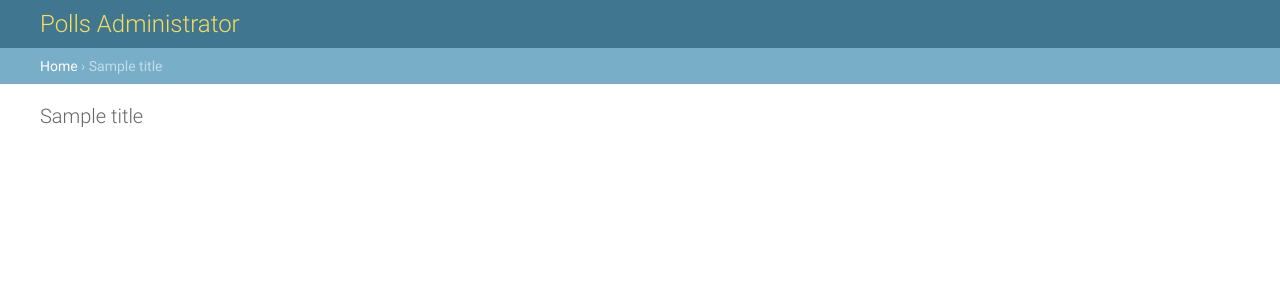
After one commit to vermpy/django_polls, a Django app: template templates/admin/base_site.html in a window 1280 px wide. The commit adds this page. Shown: the top 300 px of the page. Run offline with Django 3.2, Linux system fonts and the light colour scheme; the template is opened without the code that fills it: most values are stand-ins (such as "Sample title", 1, 10 or a date in 2020).

Commit message:
Customized the Django Admin page.

```diff
--- a/mysite/settings.py
+++ b/mysite/settings.py
@@ -41,7 +41,7 @@ ROOT_URLCONF = 'mysite.urls'
 TEMPLATES = [
     {
         'BACKEND': 'django.template.backends.django.DjangoTemplates',
-        'DIRS': [],
+        'DIRS': [os.path.join(BASE_DIR, 'templates')],
         'APP_DIRS': True,
         'OPTIONS': {
             'context_processors': [
--- /dev/null
+++ b/templates/admin/base_site.html
@@ -0,0 +1,9 @@
+{% extends "admin/base.html" %}
+
+{% block title %}{{ title }} | {{ site_title|default:_('Django site admin') }}{% endblock %}
+
+{% block branding %}
+    <h1 id="site-name"><a href="{% url 'admin:index' %}">Polls Administrator</a></h1>
+{% endblock %}
+
+{% block nav-global %}{% endblock %}
```
Also changed, not shown: polls/static/polls/style.css (line endings or trailing spaces), polls/templates/polls/detail.html (line endings or trailing spaces), polls/templates/polls/index.html (line endings or trailing spaces), polls/templates/polls/results.html (line endings or trailing spaces).
